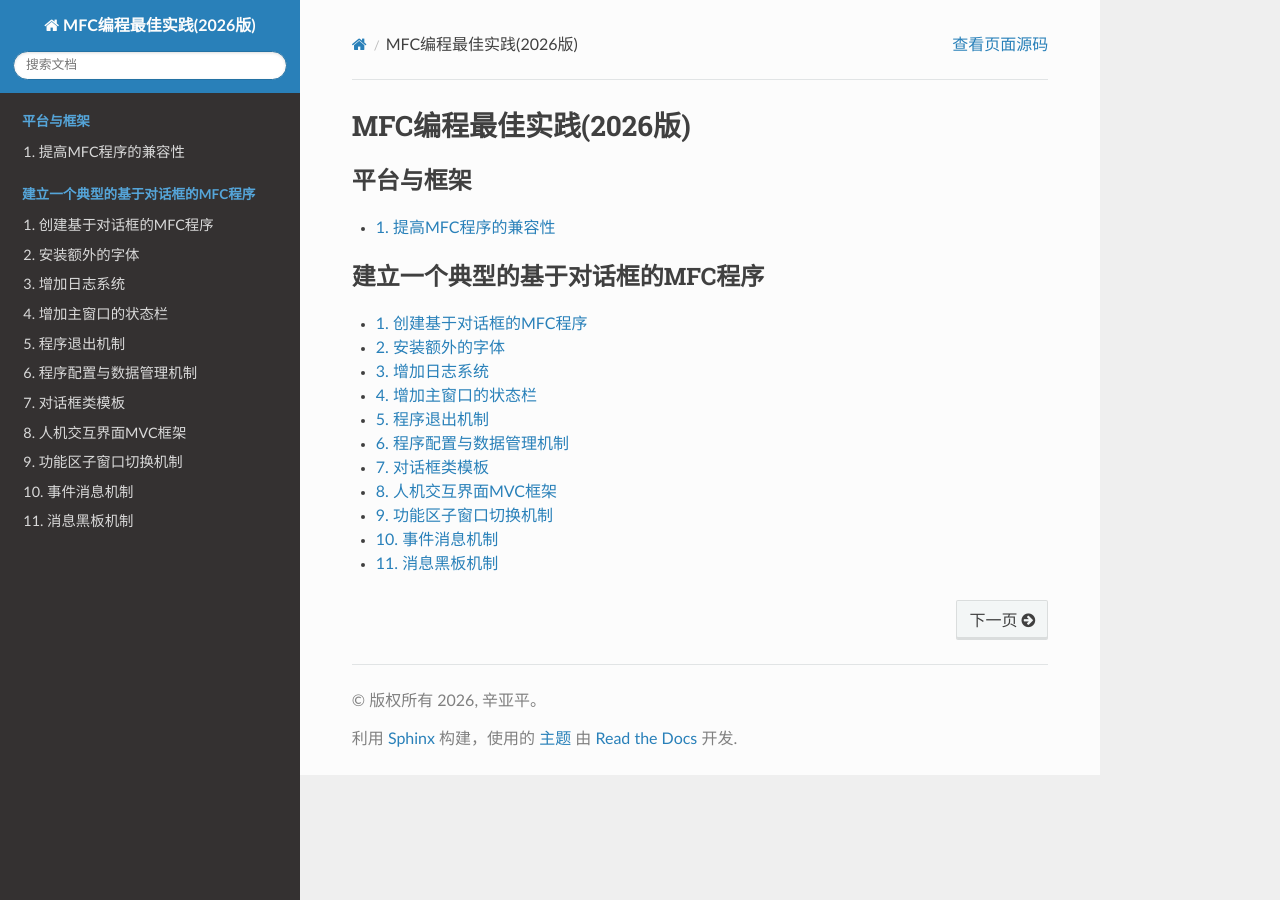
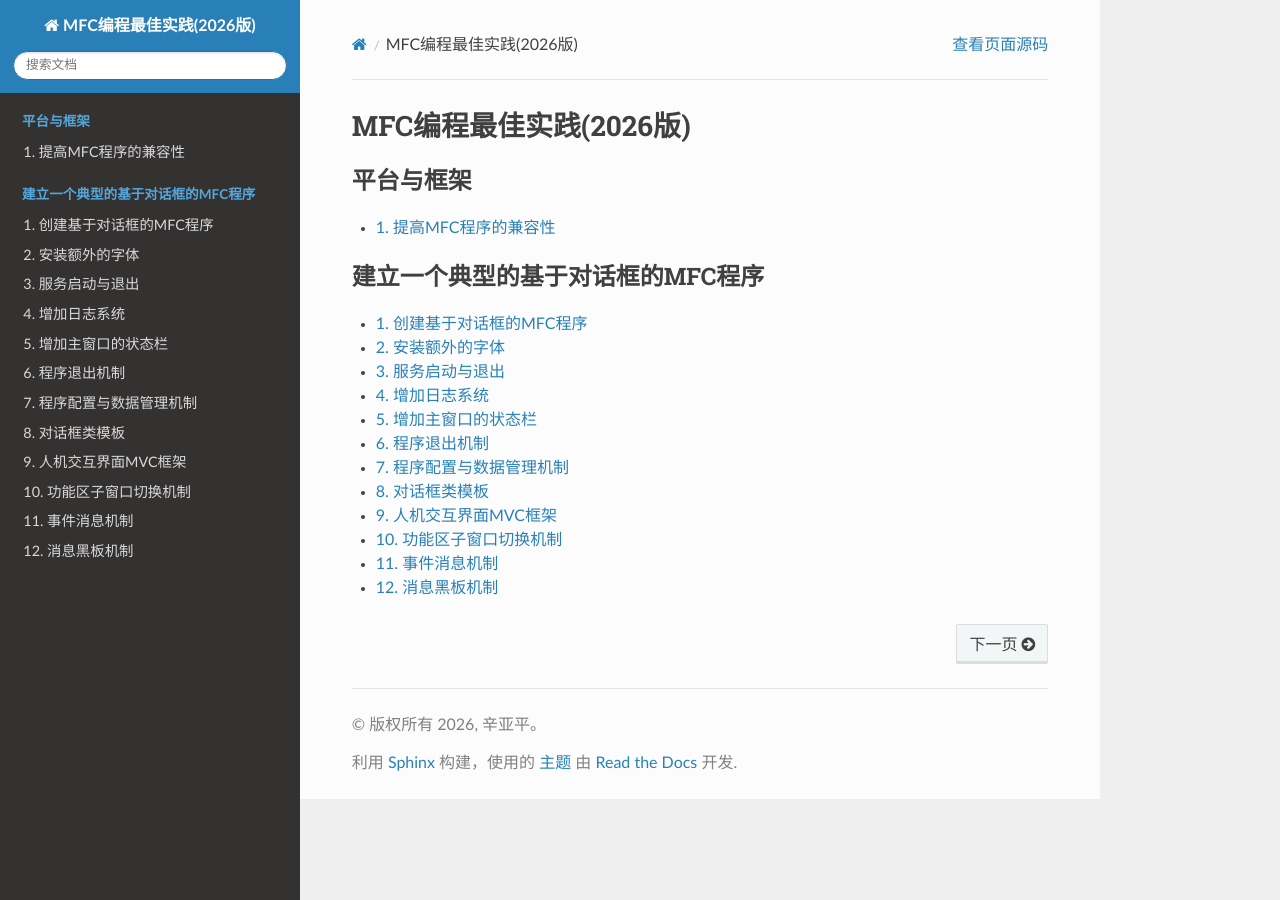
Before and after one commit to yapingxin/MFCBP2026, a Sphinx documentation site: the page built from docs/index.rst, in a window 1280 px wide. Built offline with Sphinx 7.4.7 and the Read the Docs theme 3.1.0, drawn with Linux system fonts in a browser that asks for light colours.

Commit message:
服务启动与退出

```diff
--- /dev/null
+++ b/docs/dialog-mfc-tutorial/Service.rst
@@ -0,0 +1,3 @@
+
+服务启动与退出
+==============
--- a/docs/index.rst
+++ b/docs/index.rst
@@ -22,6 +22,7 @@ MFC编程最佳实践(2026版)
 
    dialog-mfc-tutorial/create-dialog-mfcutil.rst
    dialog-mfc-tutorial/check-install-fonts.rst
+   dialog-mfc-tutorial/Service.rst
    dialog-mfc-tutorial/add-logging-system.rst
    dialog-mfc-tutorial/add-status-bar.rst
    dialog-mfc-tutorial/util-exit-mechanism.rst
```
